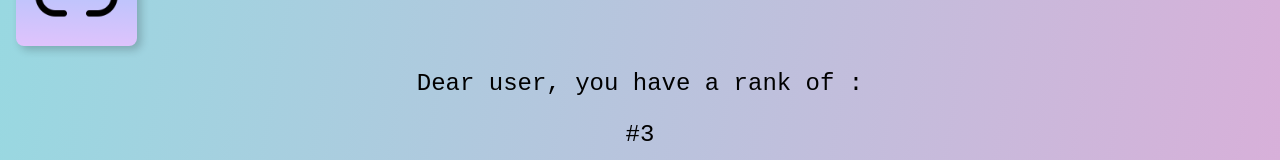
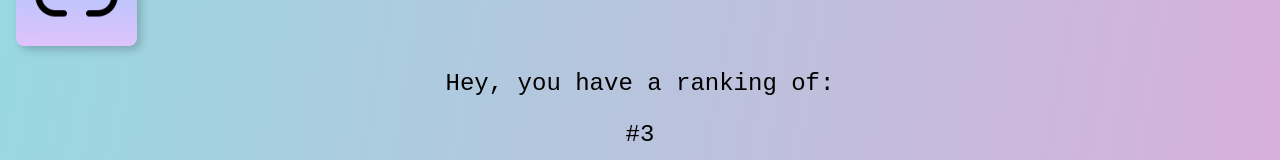
Before and after one commit to ianthedeveloper/facerecognition, a React (Create React App) app: page / in a window 1280 px wide. Shown: the part 151-311 px from the top of the page. Built offline with nearby package versions, Linux system fonts and the light colour scheme.

Commit message:
Adjusting Ranking message, Rank Component

```diff
--- a/src/components/Rank/Rank.js
+++ b/src/components/Rank/Rank.js
@@ -3,7 +3,7 @@ import React from "react";
 const Rank = () => {
     return (
         <div className="mb0">
-            <p className="f3">{"Dear user, you have a rank of :"}</p>
+            <p className="f3">{"Hey, you have a ranking of:"}</p>
             <p className="f3">{"#3"}</p>
         </div>
     )
```
